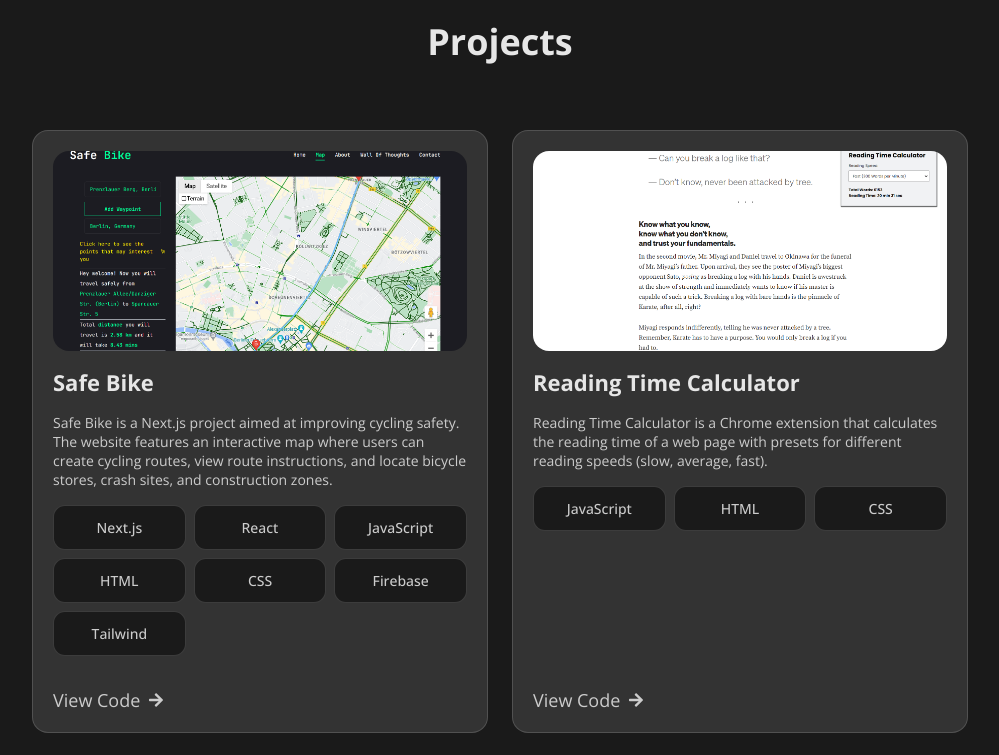
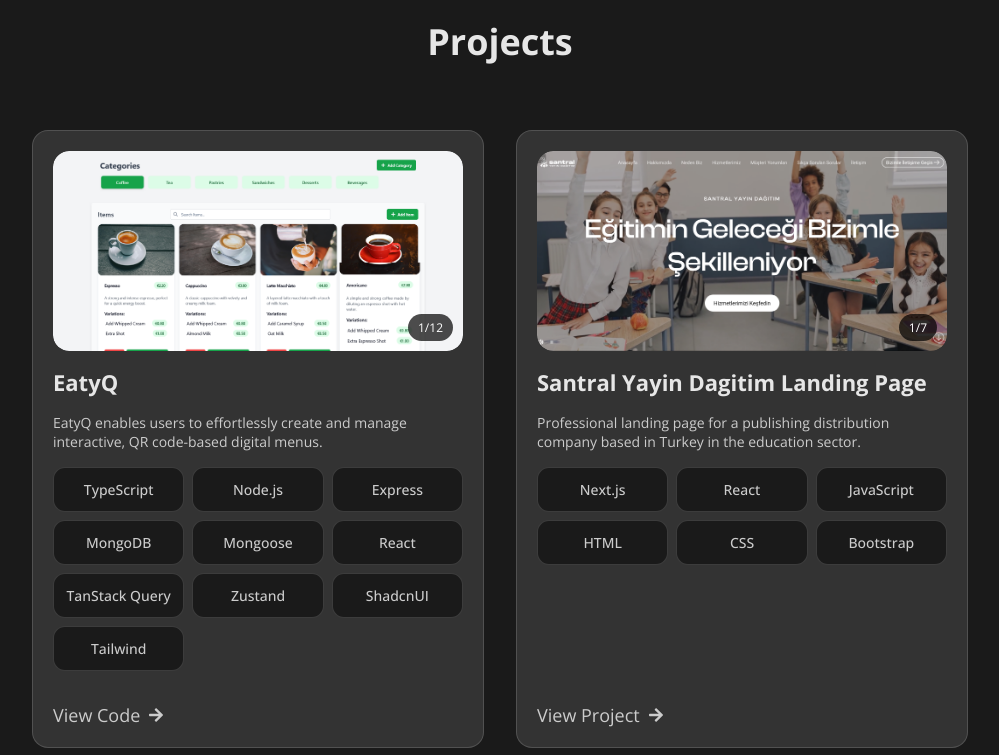
Before and after one commit to babaygt/yigit-portfolio, a Next.js app: page / in a window 1280 px wide. Shown: the part 2000-2755 px from the top of the page, without its empty margins (140-1139 px from the left). Built offline with nearby package versions, Linux system fonts and the light colour scheme; some icons are missing.

Commit message:
Add image slider and thumbnail navigation to projects
- Implement Swiper for modal image gallery
- Add thumbnail navigation on project cards
- Update project data structure for multiple images
- Adjust CSS for new project card layout and modal
- Adjust layout for new project gallery feature

```diff
--- a/app/components/projects/Project.jsx
+++ b/app/components/projects/Project.jsx
@@ -1,35 +1,159 @@
+'use client'
+
+import { useState } from 'react'
 import Image from 'next/image'
 import Link from 'next/link'
-import { FaArrowRight } from 'react-icons/fa'
+import { FaArrowRight, FaChevronLeft, FaChevronRight } from 'react-icons/fa'
+import { Swiper, SwiperSlide } from 'swiper/react'
+import { Navigation, Pagination } from 'swiper/modules'
+
+import 'swiper/css'
+import 'swiper/css/navigation'
+import 'swiper/css/pagination'
 
 const Project = ({ project }) => {
+	const [isModalOpen, setIsModalOpen] = useState(false)
+	const [currentImageIndex, setCurrentImageIndex] = useState(0)
+
+	const openModal = () => setIsModalOpen(true)
+	const closeModal = () => setIsModalOpen(false)
+
+	const nextImage = (e) => {
+		e.stopPropagation()
+		setCurrentImageIndex((prevIndex) => (prevIndex + 1) % project.images.length)
+	}
+
+	const prevImage = (e) => {
+		e.stopPropagation()
+		setCurrentImageIndex(
+			(prevIndex) =>
+				(prevIndex - 1 + project.images.length) % project.images.length
+		)
+	}
+
 	return (
-		<div className='project-card' key={project.id}>
-			<div className='project-image-container'>
+		<div className='project-card'>
+			<div className='project-image-container' onClick={openModal}>
 				<Image
-					src={`/project-images/${project.image}`}
-					alt={project.title}
-					layout='fill'
-					objectFit='cover'
+					src={`/project-images/${project.images[currentImageIndex]}`}
+					alt={`${project.title} thumbnail`}
+					fill
+					sizes='(max-width: 768px) 100vw, (max-width: 1200px) 50vw, 33vw'
+					style={{ objectFit: 'cover' }}
 					className='project-image'
+					onError={(e) => {
+						e.target.src = '/placeholder-image.png'
+						console.error(`Failed to load thumbnail for ${project.title}`)
+					}}
 				/>
+				{project.images.length > 1 && (
+					<>
+						<button
+							className='thumbnail-nav prev'
+							onClick={prevImage}
+							aria-label='Previous image'
+						>
+							<FaChevronLeft />
+						</button>
+						<button
+							className='thumbnail-nav next'
+							onClick={nextImage}
+							aria-label='Next image'
+						>
+							<FaChevronRight />
+						</button>
+						<div className='image-count'>
+							{currentImageIndex + 1}/{project.images.length}
+						</div>
+					</>
+				)}
 			</div>
+
 			<div className='project-content'>
-				<h3 className='project-title'> {project.title} </h3>
-				<p className='project-description'> {project.description} </p>
+				<h3 className='project-title'>{project.title}</h3>
+				<p className='project-description'>{project.description}</p>
 				<ul className='project-technologies'>
 					{project.technologies.map((technology, index) => (
-						<li key={index} className='project-techonology'>
+						<li key={index} className='project-technology'>
 							{technology}
 						</li>
 					))}
 				</ul>
 			</div>
-			<Link href={project.githubLink} target='_blank' className='project-link'>
-				<span className='project-link-text'>View Code</span>
-				<FaArrowRight className='project-link-icon' />
-			</Link>
+
+			<div className='project-link-container'>
+				{project.githubLink && (
+					<Link
+						href={project.githubLink}
+						target='_blank'
+						rel='noopener noreferrer'
+						className='project-link'
+					>
+						<span className='project-link-text'>View Code</span>
+						<FaArrowRight className='project-link-icon' />
+					</Link>
+				)}
+				{project.projectLink && (
+					<Link
+						href={project.projectLink}
+						target='_blank'
+						rel='noopener noreferrer'
+						className='project-link'
+					>
+						<span className='project-link-text'>View Project</span>
+						<FaArrowRight className='project-link-icon' />
+					</Link>
+				)}
+			</div>
+
+			{isModalOpen && (
+				<div
+					className='modal'
+					onClick={closeModal}
+					role='dialog'
+					aria-modal='true'
+				>
+					<div className='modal-content' onClick={(e) => e.stopPropagation()}>
+						<button
+							className='close'
+							onClick={closeModal}
+							aria-label='Close modal'
+						></button>
+						<Swiper
+							modules={[Navigation, Pagination]}
+							navigation={{
+								hideOnClick: false,
+							}}
+							pagination={{ clickable: true }}
+							spaceBetween={50}
+							slidesPerView={1}
+							initialSlide={currentImageIndex}
+							onSlideChange={(swiper) =>
+								setCurrentImageIndex(swiper.activeIndex)
+							}
+						>
+							{project.images.map((image, index) => (
+								<SwiperSlide key={index}>
+									<div className='modal-image-container'>
+										<Image
+											src={`/project-images/${image}`}
+											alt={`${project.title} - Image ${index + 1}`}
+											fill
+											style={{ objectFit: 'contain' }}
+											onError={(e) => {
+												e.target.src = '/placeholder-image.png'
+												console.error(`Failed to load image: ${image}`)
+											}}
+										/>
+									</div>
+								</SwiperSlide>
+							))}
+						</Swiper>
+					</div>
+				</div>
+			)}
 		</div>
 	)
 }
+
 export default Project
--- a/app/components/projects/Projects.jsx
+++ b/app/components/projects/Projects.jsx
@@ -15,3 +15,5 @@
 		</section>
 	)
 }
+
+export default Projects
--- a/app/components/projects/ProjectsData.jsx
+++ b/app/components/projects/ProjectsData.jsx
@@ -1,10 +1,72 @@
 export const projectsData = [
 	{
 		id: 1,
+		title: 'EatyQ',
+		description:
+			'EatyQ enables users to effortlessly create and manage interactive, QR code-based digital menus.',
+		images: [
+			'eatyq-project-image.png',
+			'eatyq-project-image-1.png',
+			'eatyq-project-image-2.png',
+			'eatyq-project-image-3.png',
+			'eatyq-project-image-4.png',
+			'eatyq-project-image-5.png',
+			'eatyq-project-image-6.png',
+			'eatyq-project-image-7.png',
+			'eatyq-project-image-8.png',
+			'eatyq-project-image-9.png',
+			'eatyq-project-image-10.png',
+			'eatyq-project-image-11.png',
+		],
+		technologies: [
+			'TypeScript',
+			'Node.js',
+			'Express',
+			'MongoDB',
+			'Mongoose',
+			'React',
+			'TanStack Query',
+			'Zustand',
+			'ShadcnUI',
+			'Tailwind',
+		],
+		githubLink: 'https://github.com/babaygt/eatyq',
+	},
+	{
+		id: 2,
+		title: 'Santral Yayin Dagitim Landing Page',
+		description:
+			'Professional landing page for a publishing distribution company based in Turkey in the education sector.',
+		images: [
+			'santralyayindagirtim.project-image.png',
+			'santralyayindagirtim.project-image-1.png',
+			'santralyayindagirtim.project-image-2.png',
+			'santralyayindagirtim.project-image-3.png',
+			'santralyayindagirtim.project-image-4.png',
+			'santralyayindagirtim.project-image-5.png',
+			'santralyayindagirtim.project-image-6.png',
+		],
+		technologies: [
+			'Next.js',
+			'React',
+			'JavaScript',
+			'HTML',
+			'CSS',
+			'Bootstrap',
+		],
+		projectLink: 'https://www.santraldagitim.com/',
+	},
+	{
+		id: 3,
 		title: 'Safe Bike',
 		description:
 			'Safe Bike is a Next.js project aimed at improving cycling safety. The website features an interactive map where users can create cycling routes, view route instructions, and locate bicycle stores, crash sites, and construction zones.',
-		image: 'safe-bike-project-image.png',
+		images: [
+			'safe-bike-project-image.png',
+			'safe-bike-project-image-1.png',
+			'safe-bike-project-image-2.png',
+			'safe-bike-project-image-3.png',
+		],
 		technologies: [
 			'Next.js',
 			'React',
@@ -17,20 +79,32 @@
 		githubLink: 'https://github.com/babaygt/safe-bike',
 	},
 	{
-		id: 2,
+		id: 4,
 		title: 'Reading Time Calculator',
 		description:
 			'Reading Time Calculator is a Chrome extension that calculates the reading time of a web page with presets for different reading speeds (slow, average, fast).',
-		image: 'reading-time-calculator-project-image.png',
+		images: [
+			'reading-time-calculator-project-image.png',
+			'reading-time-calculator-project-image-1.png',
+		],
 		technologies: ['JavaScript', 'HTML', 'CSS'],
 		githubLink: 'https://github.com/babaygt/reading-time-calculator',
 	},
 	{
-		id: 3,
+		id: 5,
 		title: 'Trip Track',
 		description:
 			'Trip Track is a route sharing social media platform that allows users to create, share, and discover road trips with various waypoints. Users can choose different vehicle types, share descriptions, interact with other users, and much more.',
-		image: 'trip-track-project-image.png',
+		images: [
+			'trip-track-project-image.png',
+			'trip-track-project-image-1.png',
+			'trip-track-project-image-2.png',
+			'trip-track-project-image-3.png',
+			'trip-track-project-image-4.png',
+			'trip-track-project-image-5.png',
+			'trip-track-project-image-6.png',
+			'trip-track-project-image-7.png',
+		],
 		technologies: [
 			'React',
 			'Redux Toolkit',
@@ -43,11 +117,11 @@
 		githubLink: 'https://github.com/babaygt/trip-track',
 	},
 	{
-		id: 4,
+		id: 6,
 		title: 'Portfolio',
 		description:
 			'This is my portfolio website. It is a single page application built with Next.js. It is responsive and has a dark mode feature.',
-		image: 'personal-blog-project-image.png',
+		images: ['personal-blog-project-image.png'],
 		technologies: ['Next.js', 'React', 'JavaScript', 'CSS', 'HTML'],
 		githubLink: 'https://github.com/babaygt/yigit-portfolio',
 	},
--- a/app/components/projects/projects.css
+++ b/app/components/projects/projects.css
@@ -1,5 +1,7 @@
 .projects-container {
+	display: grid;
 	grid-template-columns: repeat(auto-fill, minmax(300px, 1fr));
+	gap: var(--size-600);
 	margin-top: var(--size-750);
 	justify-content: center;
 }
@@ -12,9 +14,6 @@
 	border: 1px solid rgba(var(--border-color-rgba));
 	padding: var(--size-450);
 	border-radius: var(--size-400);
-	display: flex;
-	flex-direction: column;
-	justify-content: space-between;
 }
 
 .project-image-container {
@@ -22,10 +21,53 @@
 	height: 200px;
 	border-radius: var(--size-400);
 	position: relative;
+	overflow: hidden;
+	cursor: pointer;
 }
 
 .project-image {
 	border-radius: var(--size-400);
+}
+
+.thumbnail-nav {
+	position: absolute;
+	top: 50%;
+	transform: translateY(-50%);
+	background-color: rgba(0, 0, 0, 0.5);
+	color: white;
+	border: none;
+	width: 30px;
+	height: 30px;
+	border-radius: 50%;
+	display: flex;
+	justify-content: center;
+	align-items: center;
+	cursor: pointer;
+	opacity: 0;
+	transition: opacity 0.3s ease;
+}
+
+.project-image-container:hover .thumbnail-nav {
+	opacity: 1;
+}
+
+.thumbnail-nav.prev {
+	left: 10px;
+}
+
+.thumbnail-nav.next {
+	right: 10px;
+}
+
+.image-count {
+	position: absolute;
+	right: 10px;
+	bottom: 10px;
+	background-color: rgba(0, 0, 0, 0.7);
+	color: white;
+	padding: 5px 10px;
+	border-radius: 15px;
+	font-size: var(--fs-300);
 }
 
 .project-content {
@@ -51,7 +93,7 @@
 	margin-bottom: var(--size-600);
 }
 
-.project-techonology {
+.project-technology {
 	display: flex;
 	justify-content: center;
 	align-items: center;
@@ -62,6 +104,13 @@
 	padding: var(--size-300);
 	font-size: var(--fs-400);
 	font-weight: var(--fw-medium);
+}
+
+.project-link-container {
+	display: flex;
+	flex-direction: row;
+	align-content: center;
+	justify-content: space-between;
 }
 
 .project-link {
@@ -82,22 +131,135 @@
 	transform: translateX(var(--size-200));
 }
 
-/* For medium devices */
+.modal {
+	position: fixed;
+	z-index: 1000;
+	left: 0;
+	top: 0;
+	width: 100%;
+	height: 100%;
+	overflow: auto;
+	background-color: rgba(0, 0, 0, 0.9);
+	display: flex;
+	justify-content: center;
+	align-items: center;
+}
+
+.modal-content {
+	position: relative;
+	width: 80%;
+	height: 80%;
+	max-width: 1200px;
+}
+
+.close {
+	position: absolute;
+	top: 10px;
+	right: 25px;
+	width: 32px;
+	height: 32px;
+	opacity: 0.8;
+	cursor: pointer;
+	background-color: rgba(0, 0, 0, 0.5);
+	border-radius: 50%;
+	display: flex;
+	justify-content: center;
+	align-items: center;
+	z-index: 1001;
+}
+
+.close:hover {
+	opacity: 1;
+}
+
+.close:before,
+.close:after {
+	position: absolute;
+	content: ' ';
+	height: 20px;
+	width: 2px;
+	background-color: white;
+}
+
+.close:before {
+	transform: rotate(45deg);
+}
+
+.close:after {
+	transform: rotate(-45deg);
+}
+
+.modal-image-container {
+	width: 100%;
+	height: 100%;
+	position: relative;
+}
+
+.swiper {
+	width: 100%;
+	height: 100%;
+	padding: 0 50px !important;
+	box-sizing: border-box;
+}
+
+.swiper-slide {
+	display: flex;
+	justify-content: center;
+	align-items: center;
+}
+
+/* Swiper navigation buttons */
+.swiper-button-next,
+.swiper-button-prev {
+	width: 40px !important;
+	height: 40px !important;
+	background-color: rgba(0, 0, 0, 0.5) !important;
+	border-radius: 50% !important;
+	color: white !important;
+	display: flex !important;
+	justify-content: center !important;
+	align-items: center !important;
+}
+
+.swiper-button-next:after,
+.swiper-button-prev:after {
+	font-size: 20px !important;
+	font-weight: bold !important;
+}
+
+.swiper-button-next:hover,
+.swiper-button-prev:hover {
+	background-color: rgba(0, 0, 0, 0.7) !important;
+}
+
+/* Swiper pagination */
+.swiper-pagination-bullet {
+	background: white !important;
+	opacity: 0.6;
+}
+
+.swiper-pagination-bullet-active {
+	opacity: 1;
+}
+
+/* Media Queries */
 @media screen and (max-width: 768px) {
 	.project-card {
 		padding: var(--size-400);
-		margin-left: var(--size-300);
-		margin-right: var(--size-300);
 	}
-}
 
-@media screen and (max-width: 576px) {
 	.project-technologies {
 		grid-template-columns: repeat(2, 1fr);
 	}
 }
 
-/* For small devices */
+@media screen and (max-width: 576px) {
+	.project-link-container {
+		flex-direction: column;
+		gap: var(--size-300);
+	}
+}
+
 @media screen and (max-width: 350px) {
 	.project-card {
 		padding: var(--size-300);
@@ -111,11 +273,7 @@
 		font-size: var(--fs-300);
 	}
 
-	.project-technologies {
-		grid-template-columns: repeat(2, 1fr);
-	}
-
-	.project-techonology {
+	.project-technology {
 		padding: var(--size-200);
 		font-size: var(--fs-300);
 	}
--- a/app/layout.js
+++ b/app/layout.js
@@ -1,5 +1,8 @@
 import { Open_Sans } from 'next/font/google'
 import './globals.css'
+import 'swiper/css'
+import 'swiper/css/navigation'
+import 'swiper/css/pagination'
 import Header from './components/header/Header'
 import Footer from './components/footer/Footer'
 
--- a/package.json
+++ b/package.json
@@ -13,7 +13,8 @@
     "next": "14.2.5",
     "react": "^18",
     "react-dom": "^18",
-    "react-icons": "^5.2.1"
+    "react-icons": "^5.2.1",
+    "swiper": "^11.1.10"
   },
   "devDependencies": {
     "eslint": "^8",
```
Also changed, not shown: 1 other file (tests, documents, lock files or other folders).
